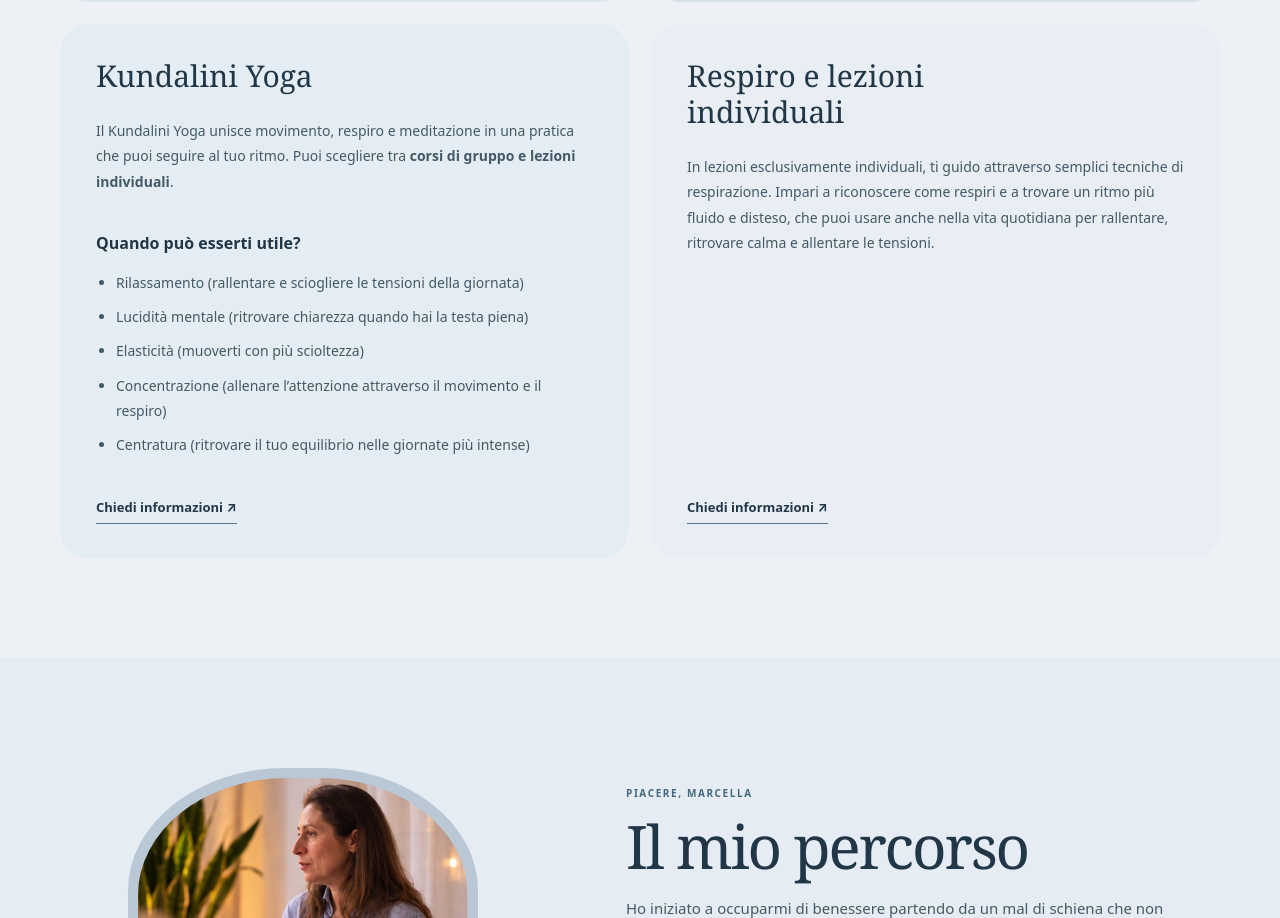
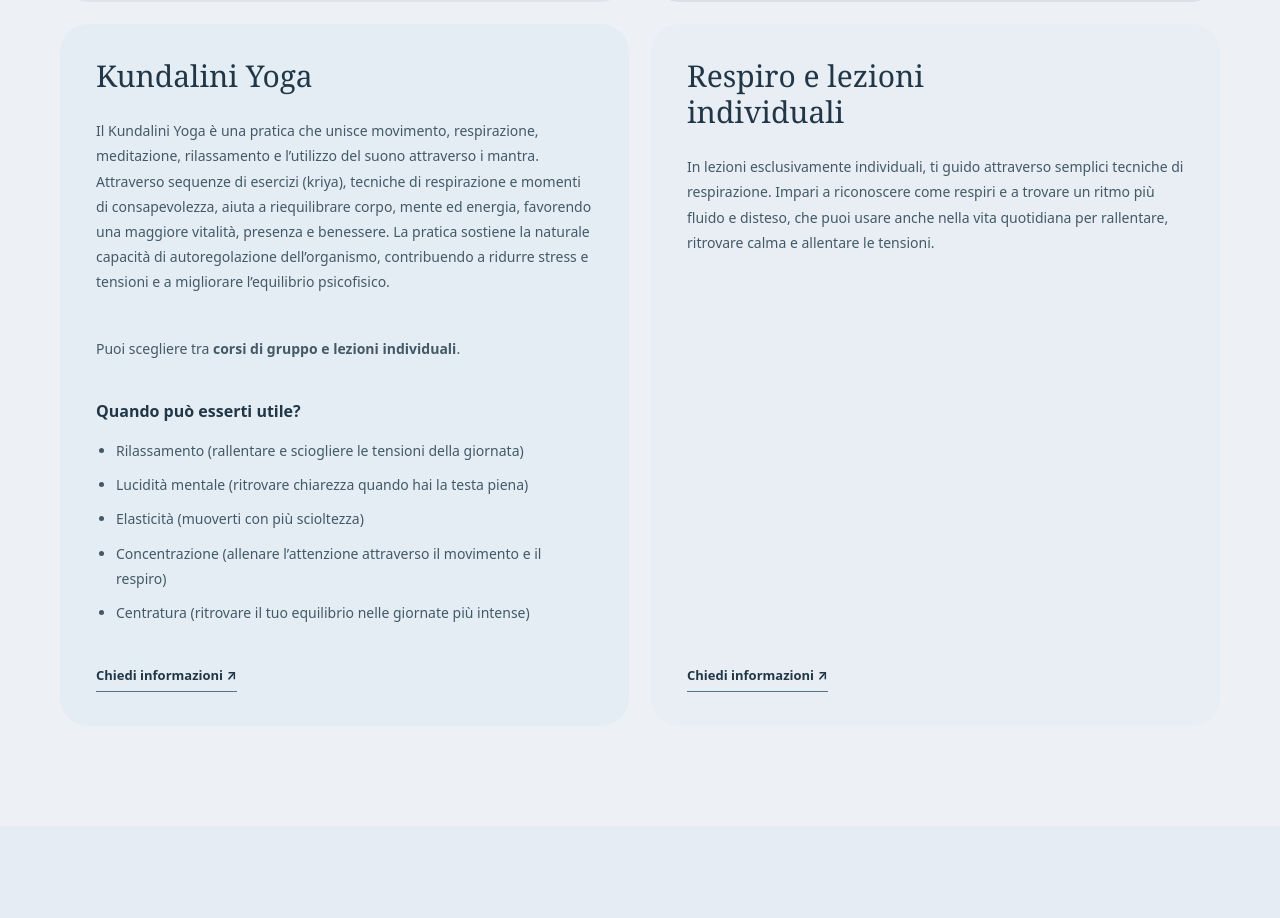
Before and after one commit to alessandrocaleffi-it/marcella-cavallo-sito, a plain HTML site: page index.html in a window 1280 px wide. Shown: the part 3011-3929 px from the top of the page. Drawn offline with Linux system fonts and the light colour scheme.

Commit message:
Inserisce la descrizione Kundalini Yoga fornita da Marcella

```diff
--- a/index.html
+++ b/index.html
@@ -37,7 +37,8 @@
 </article>
 <article class="service" id="kundalini-yoga">
 <h3>Kundalini Yoga</h3>
-<p>Il Kundalini Yoga unisce movimento, respiro e meditazione in una pratica che puoi seguire al tuo ritmo. Puoi scegliere tra <strong>corsi di gruppo e lezioni individuali</strong>.</p>
+<p>Il Kundalini Yoga è una pratica che unisce movimento, respirazione, meditazione, rilassamento e l’utilizzo del suono attraverso i mantra. Attraverso sequenze di esercizi (kriya), tecniche di respirazione e momenti di consapevolezza, aiuta a riequilibrare corpo, mente ed energia, favorendo una maggiore vitalità, presenza e benessere. La pratica sostiene la naturale capacità di autoregolazione dell’organismo, contribuendo a ridurre stress e tensioni e a migliorare l’equilibrio psicofisico.</p>
+<p>Puoi scegliere tra <strong>corsi di gruppo e lezioni individuali</strong>.</p>
 <div class="practical-use"><h4>Quando può esserti utile?</h4><ul>
 <li>Rilassamento (rallentare e sciogliere le tensioni della giornata)</li>
 <li>Lucidità mentale (ritrovare chiarezza quando hai la testa piena)</li>
```
